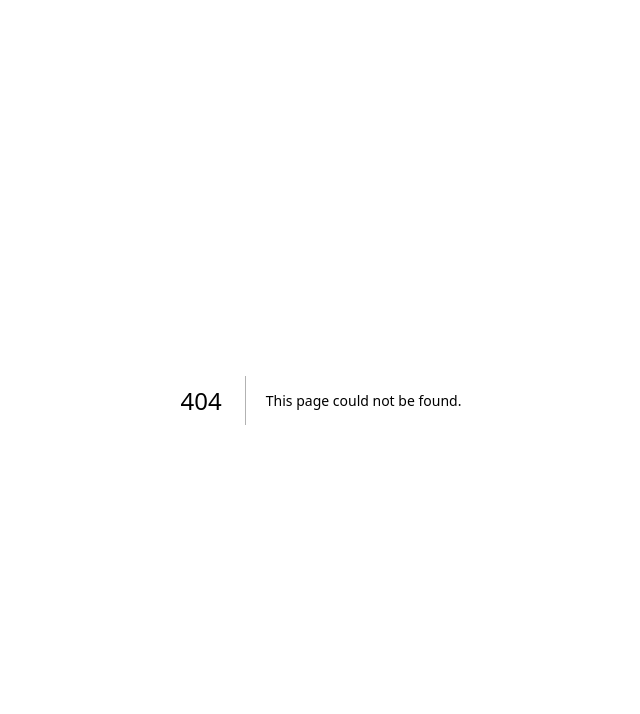
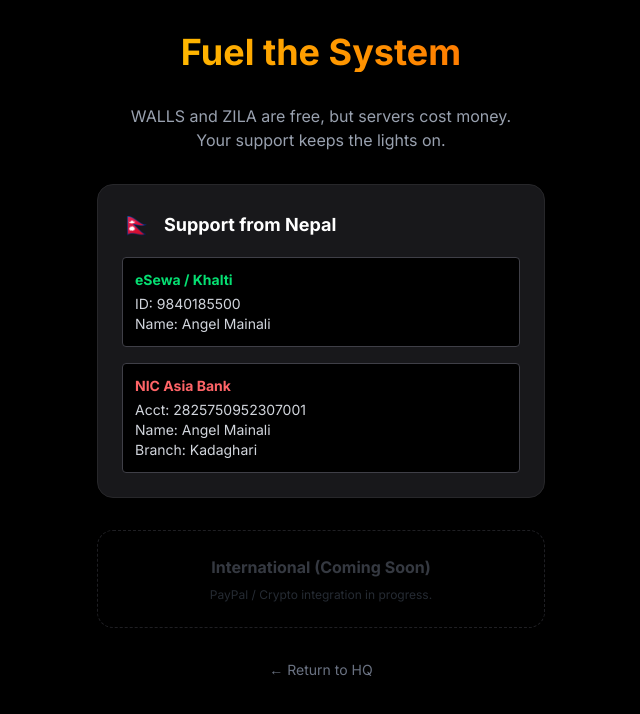
Before and after one commit to angel97-cyber/zila, a Next.js app: page /donate in a window 1280 px wide. Before the commit this address had no page. Shown: the top 714 px of the page, without its empty margins (319-959 px from the left). Built offline with nearby package versions, Linux system fonts and the light colour scheme.

Commit message:
Added Donation Page

```diff
--- /dev/null
+++ b/app/donate/page.tsx
@@ -0,0 +1,53 @@
+import Link from 'next/link';
+
+export default function DonatePage() {
+  return (
+    <div className="min-h-screen bg-black text-white p-8 flex flex-col items-center">
+
+      <div className="max-w-md w-full text-center space-y-8">
+        <h1 className="text-4xl font-bold text-transparent bg-clip-text bg-gradient-to-r from-yellow-400 to-orange-500">
+          Fuel the System
+        </h1>
+        <p className="text-gray-400">
+          WALLS and ZILA are free, but servers cost money.
+          <br/>Your support keeps the lights on.
+        </p>
+
+        {/* NEPAL PAYMENT METHOD */}
+        <div className="bg-zinc-900 border border-zinc-800 rounded-2xl p-6 text-left">
+          <div className="flex items-center gap-3 mb-4">
+            <span className="text-2xl">🇳🇵</span>
+            <h3 className="font-bold text-lg">Support from Nepal</h3>
+          </div>
+
+          <div className="space-y-4 text-sm text-gray-300 font-mono">
+            {/* OPTION 1: ESEWA */}
+            <div className="p-3 bg-black rounded border border-zinc-700">
+              <p className="text-green-400 font-bold mb-1">eSewa / Khalti</p>
+              <p>ID: 9840185500</p>
+              <p>Name: Angel Mainali</p>
+            </div>
+
+            {/* OPTION 2: BANK */}
+            <div className="p-3 bg-black rounded border border-zinc-700">
+              <p className="text-red-400 font-bold mb-1">NIC Asia Bank</p>
+              <p>Acct: 2825750952307001</p>
+              <p>Name: Angel Mainali</p>
+              <p>Branch: Kadaghari</p>
+            </div>
+          </div>
+        </div>
+
+        {/* INTERNATIONAL (Placeholder) */}
+        <div className="opacity-50 border border-dashed border-zinc-700 rounded-2xl p-6">
+          <h3 className="font-bold text-gray-500">International (Coming Soon)</h3>
+          <p className="text-xs text-gray-600 mt-2">PayPal / Crypto integration in progress.</p>
+        </div>
+
+        <Link href="/" className="block text-sm text-gray-500 hover:text-white mt-8">
+          ← Return to HQ
+        </Link>
+      </div>
+    </div>
+  );
+}
--- a/app/privacy/page.tsx
+++ b/app/privacy/page.tsx
@@ -6,7 +6,7 @@
 
       <h2 className="text-xl font-bold mt-6 mb-2">1. Introduction</h2>
       <p className="mb-4">
-        WALLS ("we", "our", or "us") operates as a browser extension allowing users to chat on specific URLs.
+        WALLS (&quot;we&quot;, &quot;our&quot;, or &quot;us&quot;) operates as a browser extension allowing users to chat on specific URLs.
         We respect your privacy and are committed to protecting your personal data.
       </p>
 
@@ -15,7 +15,7 @@
       <ul className="list-disc pl-5 mb-4">
         <li><strong>URL Data:</strong> We detect the hostname (e.g., google.com) of the tab you are visiting to load the correct chat room.</li>
         <li><strong>User Generated Content:</strong> Messages you type and send are stored in our database.</li>
-        <li><strong>Generated IDs:</strong> We assign a random anonymous ID (e.g., "Solar Falcon") to your browser local storage.</li>
+        <li><strong>Generated IDs:</strong> We assign a random anonymous ID (e.g., &quot;Solar Falcon&quot;) to your browser local storage.</li>
       </ul>
 
       <h2 className="text-xl font-bold mt-6 mb-2">3. How We Use Data</h2>
```
